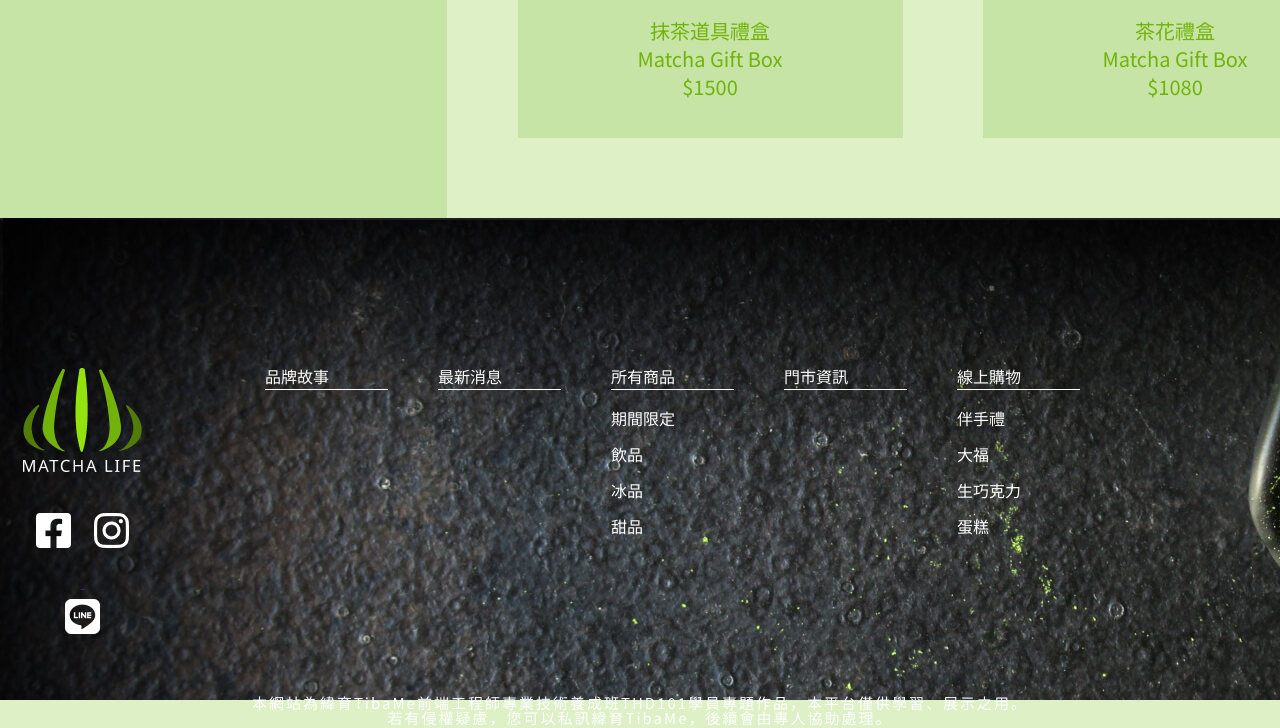
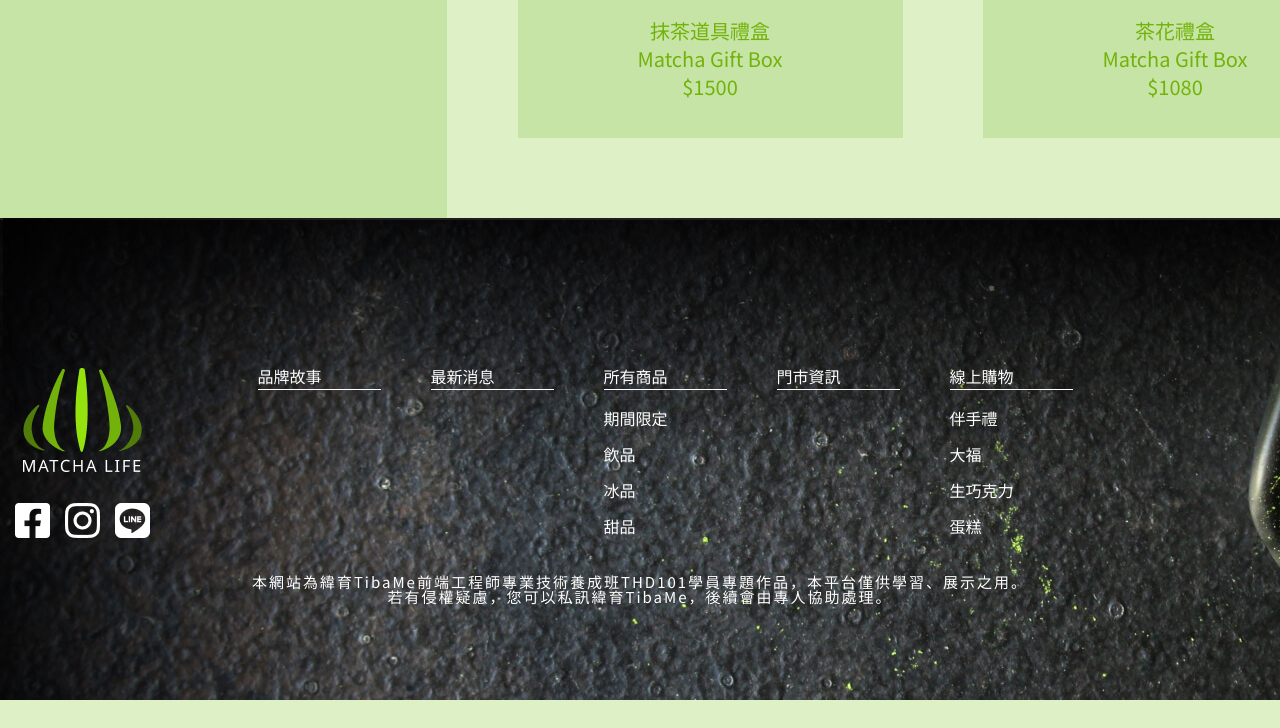
Before and after one commit to chieh0908/personal_topics_chieh, a plain HTML site: page online_shop.html in a window 1280 px wide. Shown: the part 1671-2399 px from the top of the page. After the commit the page ends 2371 px from the top, so only its background shows below. Drawn offline with Linux system fonts and the light colour scheme.

Commit message:
3/19css修改

```diff
--- a/css/brand_story.css
+++ b/css/brand_story.css
@@ -39,12 +39,18 @@ body{
 
 .nav1 li {}
 
+/* -----hover----- */
+.nav1 li a:hover{
+    color: #94E30F;
+}
+/* ------------- */
+
 .nav1 li a {
     font-size: 20px;
     color: white;
     text-decoration: none;
     padding: 30px 30px;
-
+    transition: 0.7s;
 }
 
 .nav1 li a img {}
@@ -56,8 +62,6 @@ body{
     top: 60px;
     right: 50px;
     transform: translateY(-50%);
-
-
 }
 
 .nav2 li {}
@@ -67,7 +71,15 @@ body{
     display: block;
     width: 50px;
     text-align: center;
+    overflow: hidden;
 }
+
+/* -----hover------ */
+.nav2 li a img:hover{
+    filter: drop-shadow(50px 0 0 #94E30F);
+    margin-left: -100px;
+}
+/* -------------- */
 
 /* banner文字 */
 .h2-banner {
@@ -144,7 +156,7 @@ body{
 
 .body-top ul li{
     width: 350px;
-    margin: 0 30px;
+    margin: 0 50px;
 }
 
 .body-top ul li h3{
@@ -364,10 +376,26 @@ body{
     margin-bottom: 30px;
 }
 
-.footer-top .main-left .main-left-icon{}
+.footer-top .main-left .main-left-icon{
+    display: flex;
+}
+
+.main-left-icon a{
+    display: block;
+    overflow: hidden;
+    width: 50px;
+    height: 50px;
+}
+
+/* -----hover------ */
+.main-left-icon img:hover{
+    filter: drop-shadow(50px 0 0 #94E30F);
+    margin-left: -100px;
+}
+/* -------------- */
 
 .footer-top .main-left .main-left-icon img{
-    padding: 10px;
+    /* padding: 10px; */
 }
 
 /* 右邊導覽列 */
@@ -389,9 +417,16 @@ body{
     margin-top: 5px;
 }
 
+/* -----hover */
+.main-right1 a:hover{
+    color: #94E30F;
+}
+/* ------ */
+
 .main-right1 a{
     text-decoration: none;
     color: white;
+    display: block;
 }
 
 /* 最新消息 */
@@ -408,9 +443,16 @@ body{
     margin-top: 5px;
 }
 
+/* -----hover */
+.main-right2 a:hover{
+    color: #94E30F;
+}
+/* ------ */
+
 .main-right2 a{
     text-decoration: none;
     color: white;
+    display: block;
 }
 
 /* 所有商品 */
@@ -429,10 +471,17 @@ body{
     margin-top: 5px;
 }
 
+/* -----hover */
+.main-right3 a:hover{
+    color: #94E30F;
+}
+/* ------ */
+
 .main-right3 a{
     text-decoration: none;
     color: white;
     margin-bottom: 20px;
+    display: block;
 }
 
 /* 門市資訊 */
@@ -449,9 +498,16 @@ body{
     margin-top: 5px;
 }
 
+/* -----hover */
+.main-right4 a:hover{
+    color: #94E30F;
+}
+/* ------ */
+
 .main-right4 a{
     text-decoration: none;
     color: white;
+    display: block;
 }
 
 /* 線上購物 */
@@ -470,10 +526,17 @@ body{
     margin-top: 5px;
 }
 
+/* -----hover */
+.main-right5 a:hover{
+    color: #94E30F;
+}
+/* ------ */
+
 .main-right5 a{
     text-decoration: none;
     color: white;
     margin-bottom: 20px;
+    display: block;
 }
 
 /* 底層文字 */
--- a/css/news.css
+++ b/css/news.css
@@ -72,7 +72,15 @@ body{
     display: block;
     width: 50px;
     text-align: center;
+    overflow: hidden;
 }
+
+/* -----hover------ */
+.nav2 li a img:hover{
+    filter: drop-shadow(50px 0 0 #94E30F);
+    margin-left: -100px;
+}
+/* -------------- */
 
 /* ----最新消息---- */
 
@@ -410,10 +418,26 @@ body{
     margin-bottom: 30px;
 }
 
-.footer-top .main-left .main-left-icon{}
+.footer-top .main-left .main-left-icon{
+    display: flex;
+}
+
+.main-left-icon a{
+    display: block;
+    overflow: hidden;
+    width: 50px;
+    height: 50px;
+}
+
+/* -----hover------ */
+.main-left-icon img:hover{
+    filter: drop-shadow(50px 0 0 #94E30F);
+    margin-left: -100px;
+}
+/* -------------- */
 
 .footer-top .main-left .main-left-icon img{
-    padding: 10px;
+    /* padding: 10px; */
 }
 
 /* 右邊導覽列 */
--- a/css/online_shop.css
+++ b/css/online_shop.css
@@ -75,7 +75,17 @@ body {
     display: block;
     width: 50px;
     text-align: center;
+    overflow: hidden;
 }
+
+/* -----hover------ */
+.nav2 li a img:hover{
+    filter: drop-shadow(50px 0 0 #94E30F);
+    margin-left: -100px;
+}
+/* -------------- */
+
+.nav2 li a img{}
 
 /* 左邊導覽列 */
 .nav-left {
@@ -347,10 +357,26 @@ body {
     margin-bottom: 30px;
 }
 
-.footer-top .main-left .main-left-icon {}
+.footer-top .main-left .main-left-icon {
+    display: flex;
+}
 
-.footer-top .main-left .main-left-icon img {
-    padding: 10px;
+.main-left-icon a{
+    display: block;
+    overflow: hidden;
+    width: 50px;
+    height: 50px;
+}
+
+/* -----hover------ */
+.main-left-icon img:hover{
+    filter: drop-shadow(50px 0 0 #94E30F);
+    margin-left: -100px;
+}
+/* -------------- */
+
+.main-left-icon img {
+    /* padding: 10px; */
 }
 
 /* 右邊導覽列 */
--- a/css/ourproducts.css
+++ b/css/ourproducts.css
@@ -73,7 +73,15 @@ body{
     display: block;
     width: 50px;
     text-align: center;
+    overflow: hidden;
 }
+
+/* -----hover------ */
+.nav2 li a img:hover{
+    filter: drop-shadow(50px 0 0 #94E30F);
+    margin-left: -100px;
+}
+/* -------------- */
 
 /* ----------商品卡片----------- */
 
@@ -322,10 +330,26 @@ body{
     margin-bottom: 30px;
 }
 
-.footer-top .main-left .main-left-icon{}
+.footer-top .main-left .main-left-icon{
+    display: flex;
+}
+
+.main-left-icon a{
+    display: block;
+    overflow: hidden;
+    width: 50px;
+    height: 50px;
+}
+
+/* -----hover------ */
+.main-left-icon img:hover{
+    filter: drop-shadow(50px 0 0 #94E30F);
+    margin-left: -100px;
+}
+/* -------------- */
 
 .footer-top .main-left .main-left-icon img{
-    padding: 10px;
+    /* padding: 10px; */
 }
 
 /* 右邊導覽列 */
--- a/css/store_information.css
+++ b/css/store_information.css
@@ -73,7 +73,15 @@ body{
     display: block;
     width: 50px;
     text-align: center;
+    overflow: hidden;
 }
+
+/* -----hover------ */
+.nav2 li a img:hover{
+    filter: drop-shadow(50px 0 0 #94E30F);
+    margin-left: -100px;
+}
+/* -------------- */
 
 /* -----門市資訊標籤----- */
 .body-list{}
@@ -345,10 +353,26 @@ body{
     margin-bottom: 30px;
 }
 
-.footer-top .main-left .main-left-icon{}
+.footer-top .main-left .main-left-icon{
+    display: flex;
+}
+
+.main-left-icon a{
+    display: block;
+    overflow: hidden;
+    width: 50px;
+    height: 50px;
+}
+
+/* -----hover------ */
+.main-left-icon img:hover{
+    filter: drop-shadow(50px 0 0 #94E30F);
+    margin-left: -100px;
+}
+/* -------------- */
 
 .footer-top .main-left .main-left-icon img{
-    padding: 10px;
+    /* padding: 10px; */
 }
 
 /* 右邊導覽列 */
--- a/css/style.css
+++ b/css/style.css
@@ -70,10 +70,16 @@ body{
     display: block;
     width: 50px;
     text-align: center;
-    /* border: 1PX solid BLACK; */
+    overflow: hidden;
+}
 
+/* -----hover------ */
+.nav2 li a img:hover{
+    filter: drop-shadow(50px 0 0 #94E30F);
+    margin-left: -100px;
+}
+/* -------------- */
 
-}
 /* banner文字 */
 .h2-banner {
     display: block;
@@ -991,11 +997,27 @@ body{
     margin-bottom: 30px;
 }
 
-.footer-top .main-left .main-left-icon{}
+.footer-top .main-left .main-left-icon{
+    display: flex;
+}
+
+.main-left-icon a{
+    display: block;
+    overflow: hidden;
+    width: 50px;
+    height: 50px;
+}
+
+/* -----hover------ */
+.main-left-icon img:hover{
+    filter: drop-shadow(50px 0 0 #94E30F);
+    margin-left: -100px;
+}
+/* -------------- */
 
 .footer-top .main-left .main-left-icon img{
     /* border: 1px solid red; */
-    padding: 10px;
+    /* padding: 10px; */
 }
 
 /* 右邊導覽列 */
```
